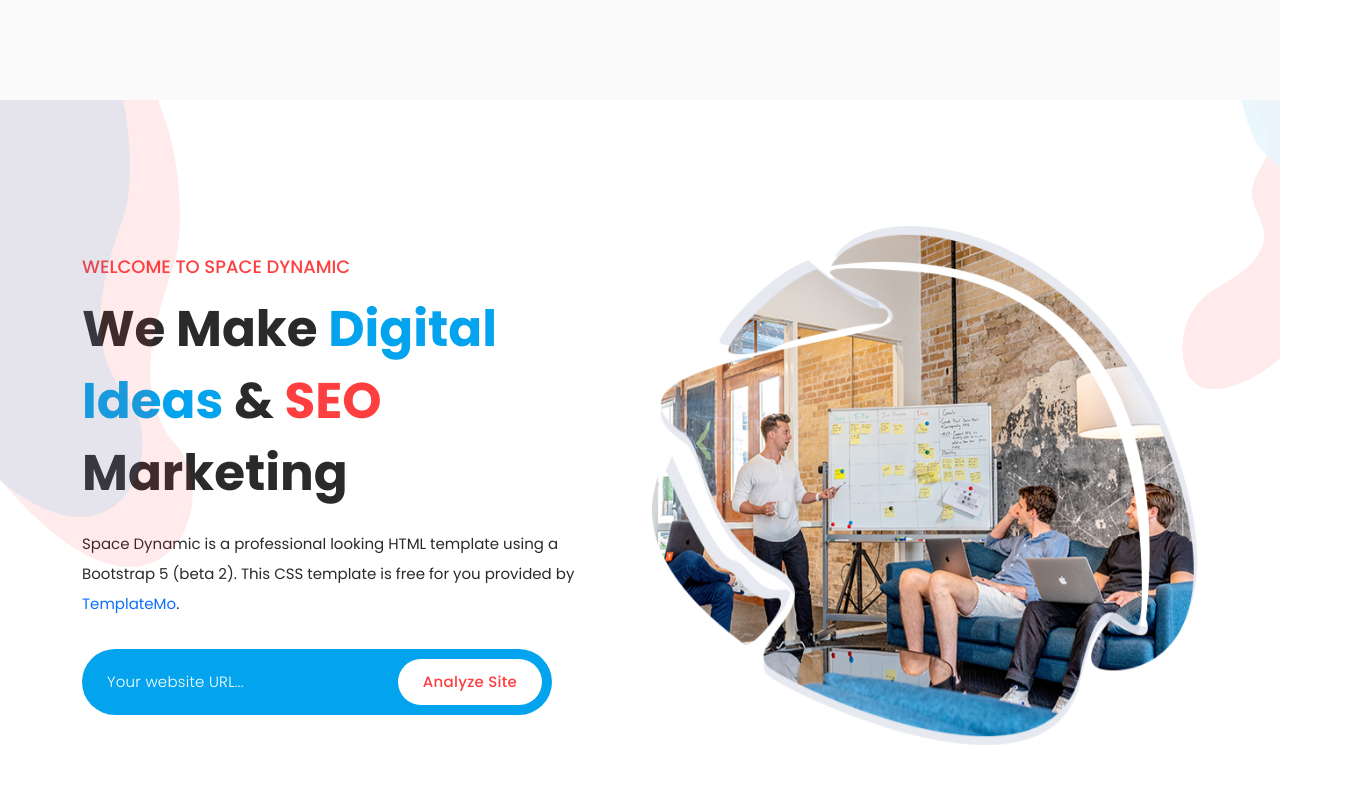
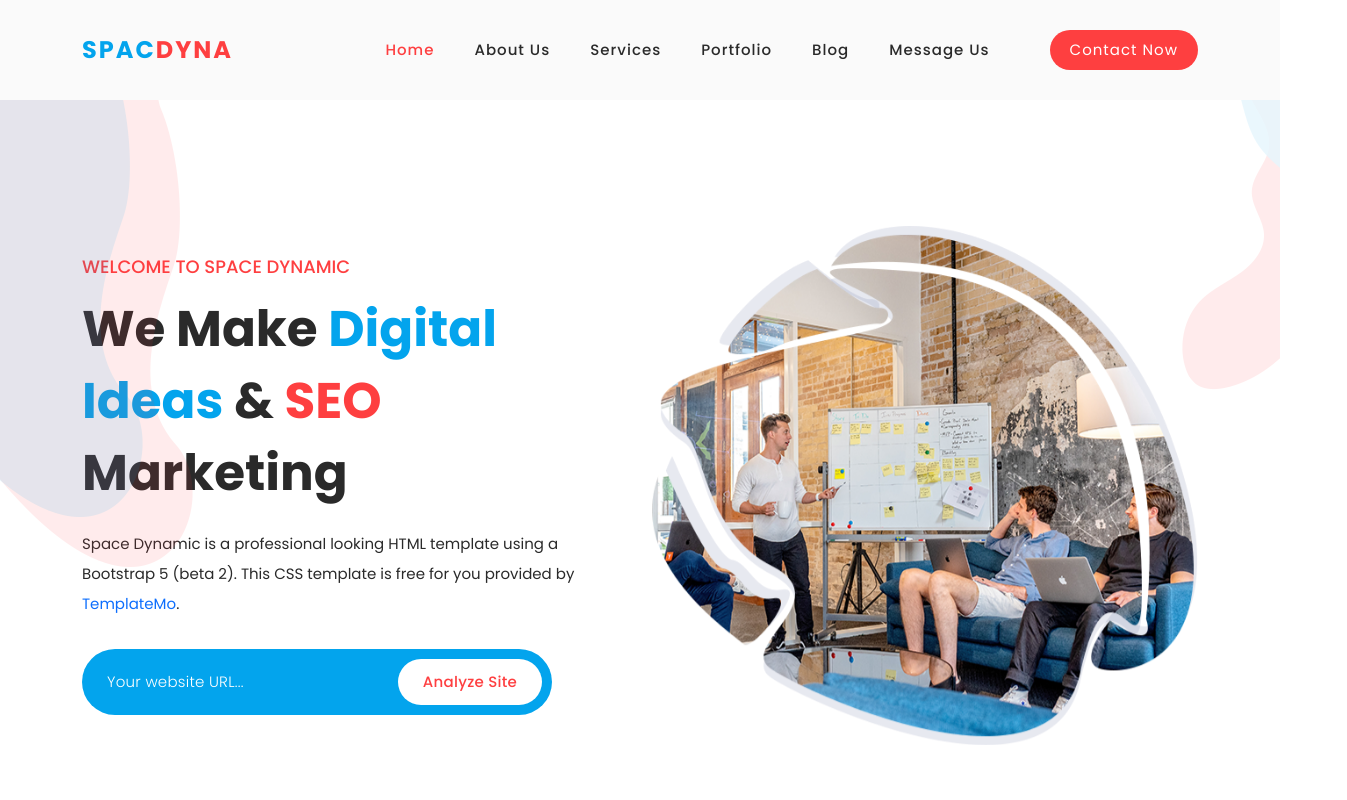
Before and after one commit to angelinkaaa000/-, a plain HTML site: page index.html in a window 1280 px wide. Shown: the top 800 px of the page, 1347 px wide, since content can reach past the window. Drawn offline with Linux system fonts and the light colour scheme.

Commit message:
Update index.html

```diff
--- a/index.html
+++ b/index.html
@@ -47,7 +47,31 @@ https://templatemo.com/tm-562-space-dynamic
   <!-- ***** Header Area Start ***** -->
   <header class="header-area header-sticky wow slideInDown" data-wow-duration="0.75s" data-wow-delay="0s">
     <div class="container">
-
+<div class="row">
+        <div class="col-12">
+          <nav class="main-nav">
+            <!-- ***** Logo Start ***** -->
+            <a href="index.html" class="logo">
+              <h4>Spac<span>Dyna</span></h4>
+            </a>
+            <!-- ***** Logo End ***** -->
+            <!-- ***** Menu Start ***** -->
+            <ul class="nav">
+              <li class="scroll-to-section"><a href="#top" class="active">Home</a></li>
+              <li class="scroll-to-section"><a href="#about">About Us</a></li>
+              <li class="scroll-to-section"><a href="#services">Services</a></li>
+              <li class="scroll-to-section"><a href="#portfolio">Portfolio</a></li>
+              <li class="scroll-to-section"><a href="#blog">Blog</a></li>
+              <li class="scroll-to-section"><a href="#contact">Message Us</a></li>
+              <li class="scroll-to-section"><div class="main-red-button"><a href="#contact">Contact Now</a></div></li>
+            </ul>
+            <a class='menu-trigger'>
+                <span>Menu</span>
+            </a>
+            <!-- ***** Menu End ***** -->
+          </nav>
+        </div>
+      </div>
 
 
     </div>
```
